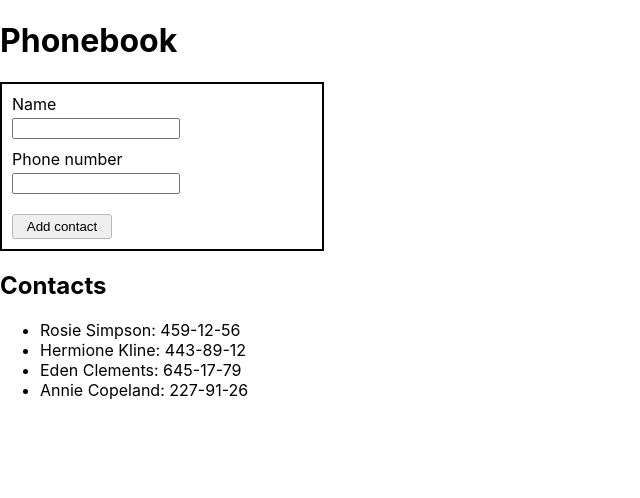
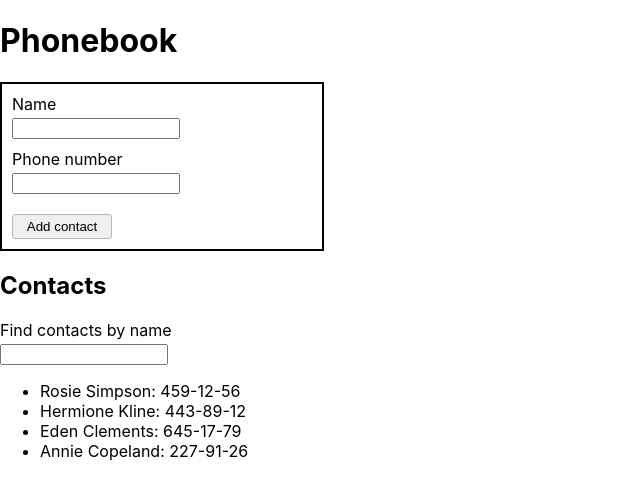
Before and after one commit to vova-rsk/goit-react-hw-02-phonebook, a React (Create React App) app: page / in a window 1280 px wide. Shown: the top 498 px of the page, without its empty margins (0-640 px from the left). Built offline with nearby package versions, Linux system fonts and the light colour scheme.

Commit message:
maked it working

```diff
--- a/src/components/Filter/Filter.jsx
+++ b/src/components/Filter/Filter.jsx
@@ -1,10 +1,30 @@
 import React from 'react';
 import PropTypes from 'prop-types';
+import { Label } from './Filter.styled';
 
-const Filter = props => {
-  return <div></div>;
+const Filter = ({ filter, onInputChange }) => {
+  return (
+    <Label>
+      Find contacts by name
+      <input
+        type="text"
+        name="filter"
+        onChange={onInputChange}
+        value={filter}
+      />
+    </Label>
+  );
 };
 
 export default Filter;
 
-Filter.propTypes = {};
+Filter.propTypes = {
+  contacts: PropTypes.arrayOf(
+    PropTypes.shape({
+      id: PropTypes.string,
+      name: PropTypes.string,
+      number: PropTypes.string,
+    }),
+  ),
+  onInputChange: PropTypes.func.isRequired,
+};
```
